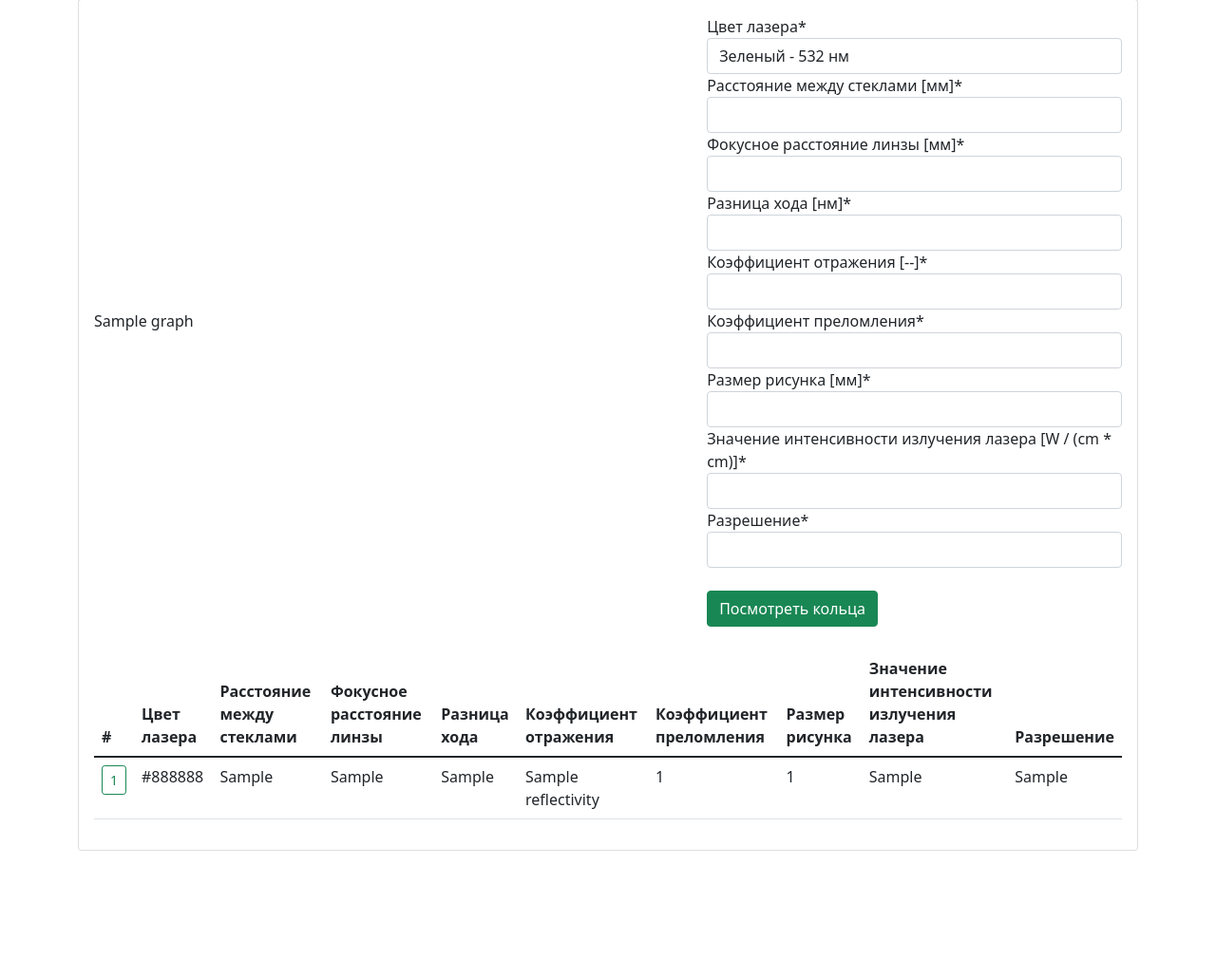
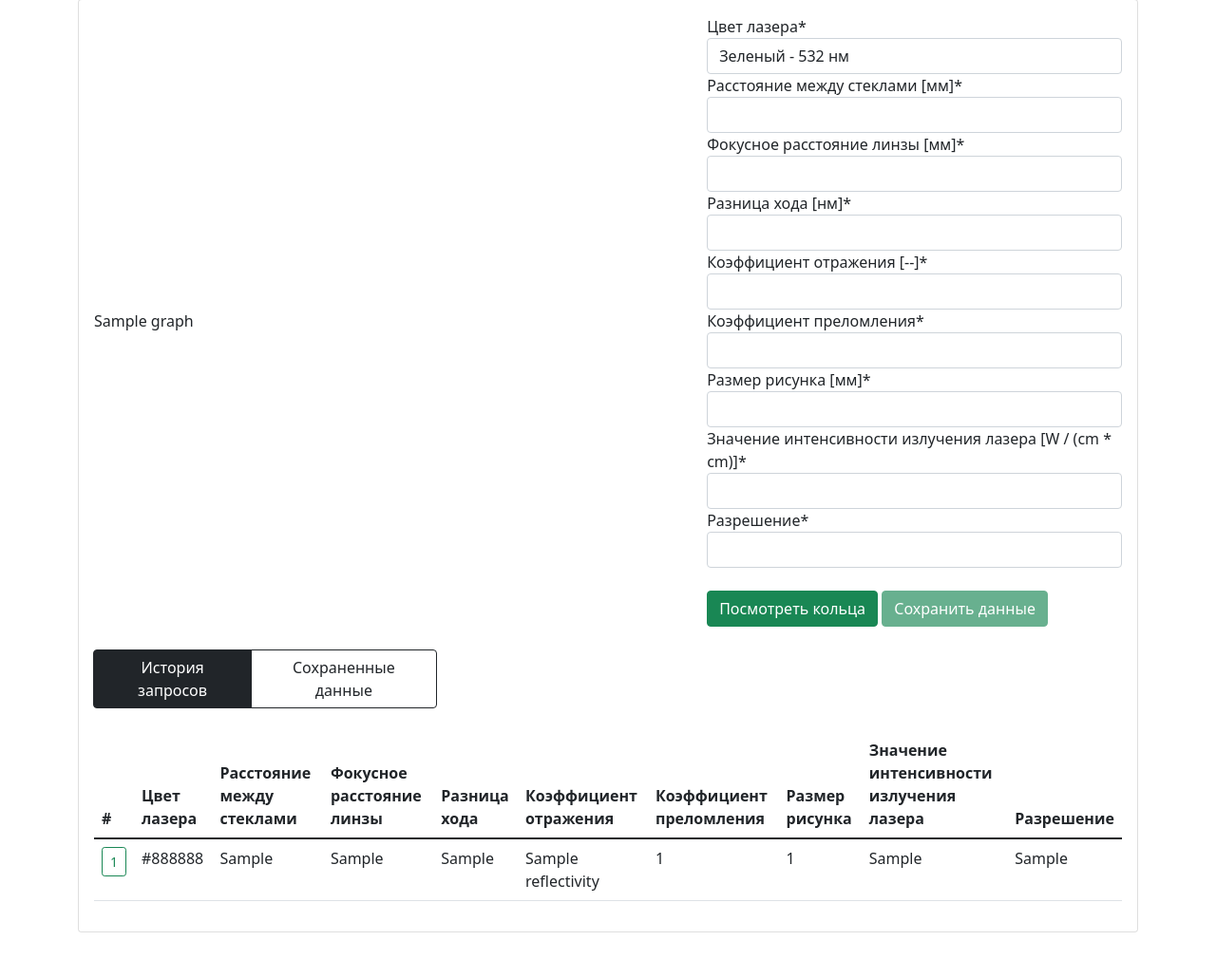
Before and after one commit to Azazel-h/Interference_Simulation_System, a Django app: template templates/index.html in a window 1280 px wide. Shown: the part 105-1135 px from the top of the page at 95% size. Before the commit the page ends 1001 px from the top, so only its background shows below. Run offline with Django 4.2, Linux system fonts and the light colour scheme; tables that the repository leaves empty hold one stand-in row (values such as "Sample post"); the template is opened without the code that fills it: values that come from a table or form of the project are taken from there, most other values are stand-ins (such as "Sample title", 1, 10 or a date in 2020); some libraries are stand-ins or nearby versions.

Commit message:
Added model + buttons for saving

```diff
--- a/templates/base.html
+++ b/templates/base.html
@@ -12,6 +12,8 @@
 
     <script src="https://code.jquery.com/jquery-3.6.1.min.js" integrity="sha256-o88AwQnZB+VDvE9tvIXrMQaPlFFSUTR+nldQm1LuPXQ="
             crossorigin="anonymous"></script>
+
+
     <script src="https://cdn.jsdelivr.net/npm/bootstrap@5.1.3/dist/js/bootstrap.bundle.min.js"
             integrity="sha384-ka7Sk0Gln4gmtz2MlQnikT1wXgYsOg+OMhuP+IlRH9sENBO0LRn5q+8nbTov4+1p"
             crossorigin="anonymous"></script>
--- a/templates/index.html
+++ b/templates/index.html
@@ -31,12 +31,27 @@
                         {% csrf_token %}
                         {{ form | crispy }}
                         <br>
-                        <input type="submit" value="Посмотреть кольца" class="btn btn-success">
+                        <input type="submit" value="Посмотреть кольца" class="btn btn-success" name="send">
+                        {% if user.is_authenticated %}
+                            <input type="submit" value="Сохранить данные" class="btn btn-success" name="save">
+                        {% else %}
+                            <input type="submit" value="Сохранить данные" class="btn btn-success" name="save" disabled>
+                        {% endif %}
                     </form>
                 </div>
             </div>
             <br>
-            <table class="table">
+
+            <div class="col-4 btn-group" role="group" aria-label="Basic radio toggle button group">
+              <input type="radio" class="btn-check" name="btnradio" id="btnradio1" autocomplete="off" checked>
+              <label class="btn btn-outline-dark" for="btnradio1">История запросов</label>
+
+              <input type="radio" class="btn-check" name="btnradio" id="btnradio2" autocomplete="off">
+              <label class="btn btn-outline-dark" for="btnradio2">Сохраненные данные</label>
+            </div>
+
+            <br>
+            <table class="table table-hover">
             <thead>
                 <tr>
                     <th scope="col">#</th>
```
Also changed, not shown: visualization/models.py (+17 -0 lines), visualization/views.py (+37 -21 lines).
